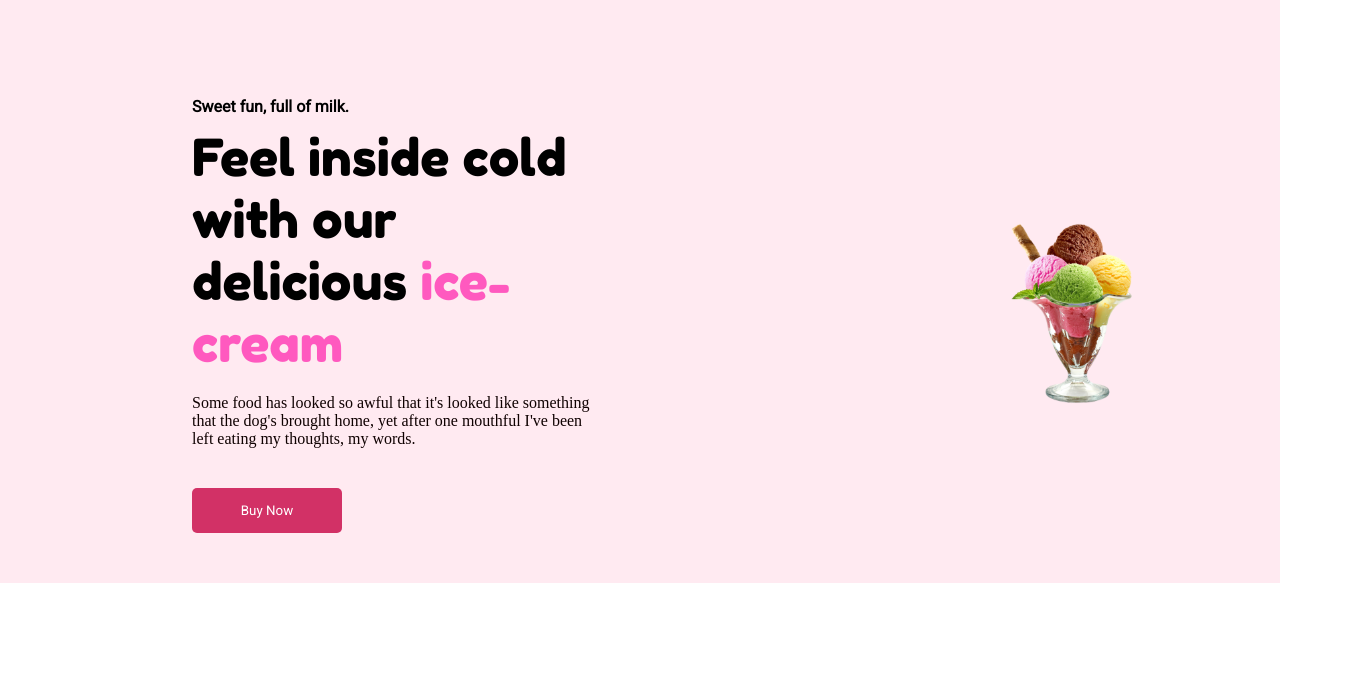
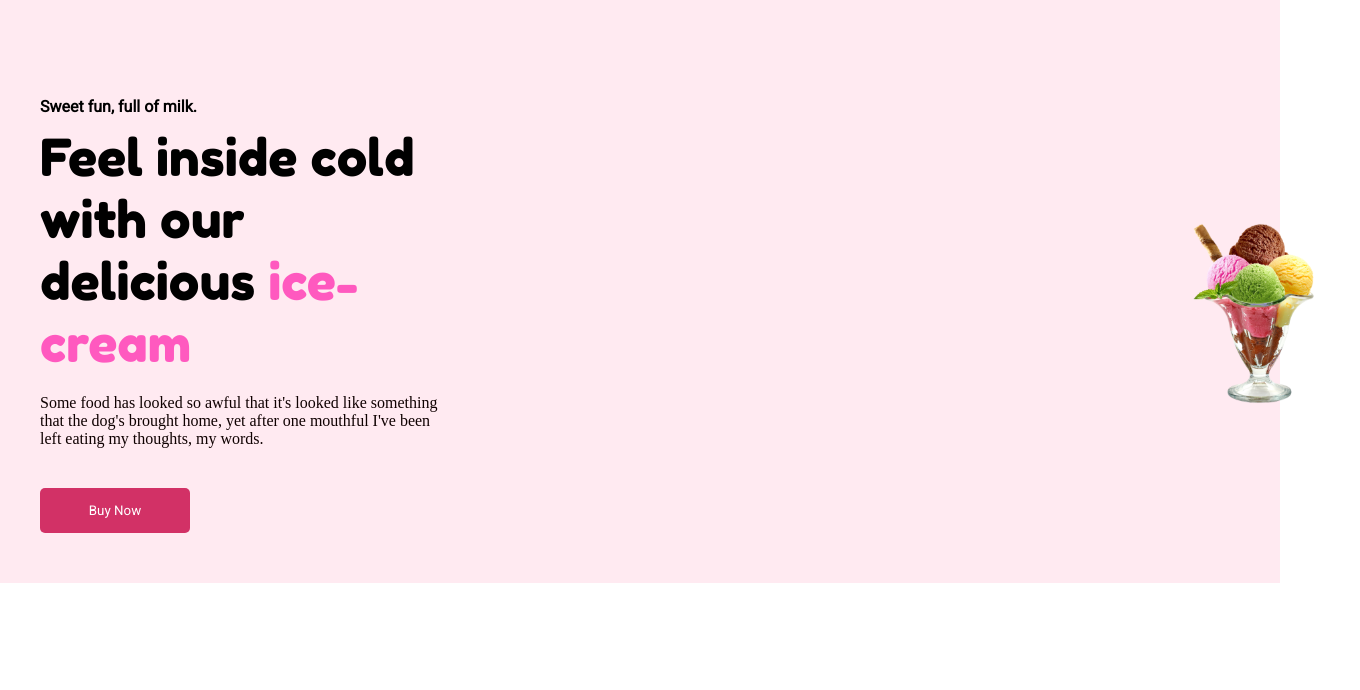
Before and after one commit to kirill-babich/project_icecream, a plain HTML site: page index.html in a window 1280 px wide. Shown: the part 82-772 px from the top of the page, 1360 px wide, since content can reach past the window. Drawn offline with Linux system fonts and the light colour scheme; a web font is replaced by a local one.

Commit message:
Add files via upload

```diff
--- a/assets/css/style.css
+++ b/assets/css/style.css
@@ -40,7 +40,7 @@
   background: #ffeaf1;
 }
 .content {
-  max-width: 70%;
+  max-width: 1200px;
   margin: 0 auto;
 }
 .choose__header {
```
